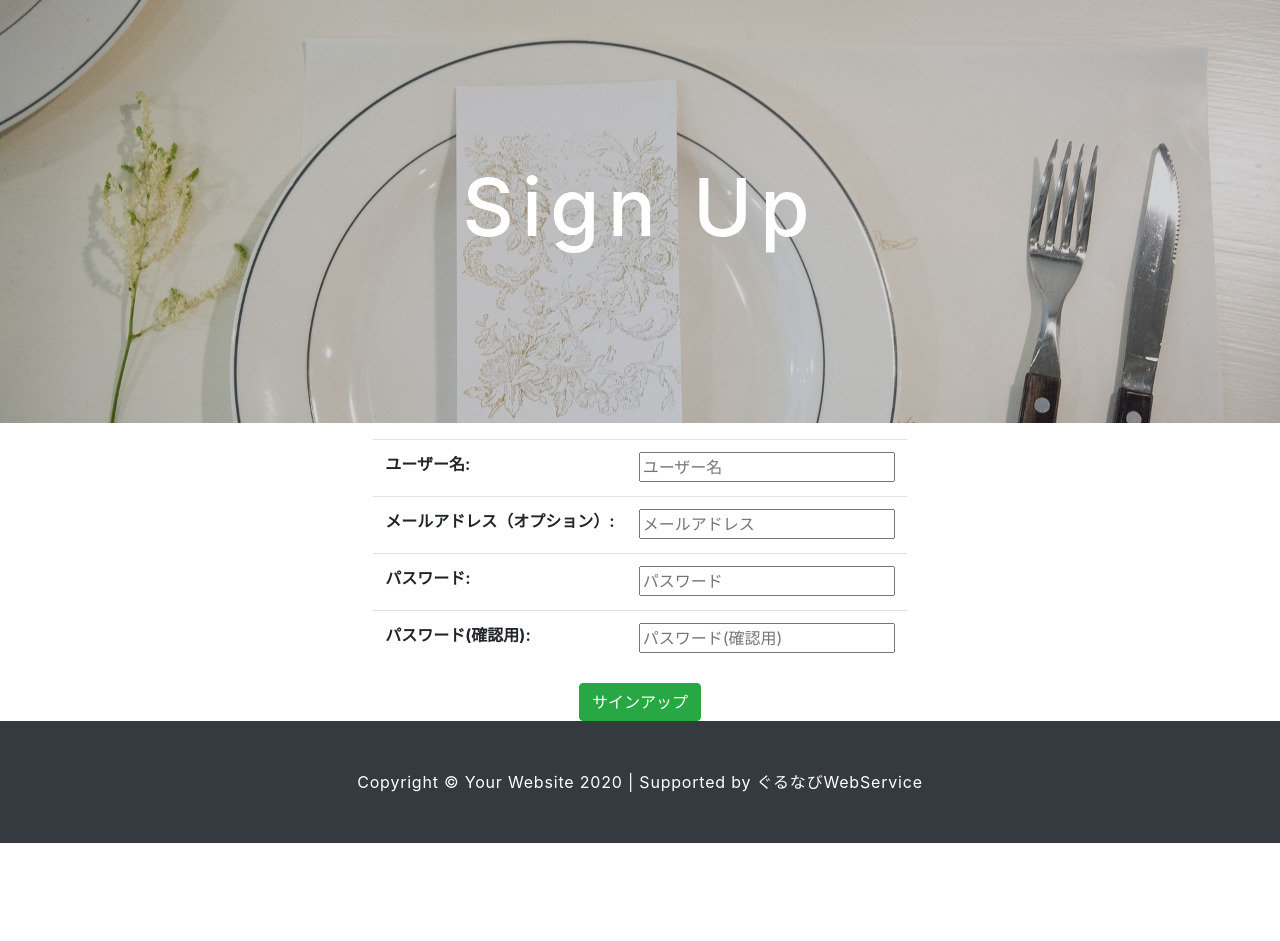
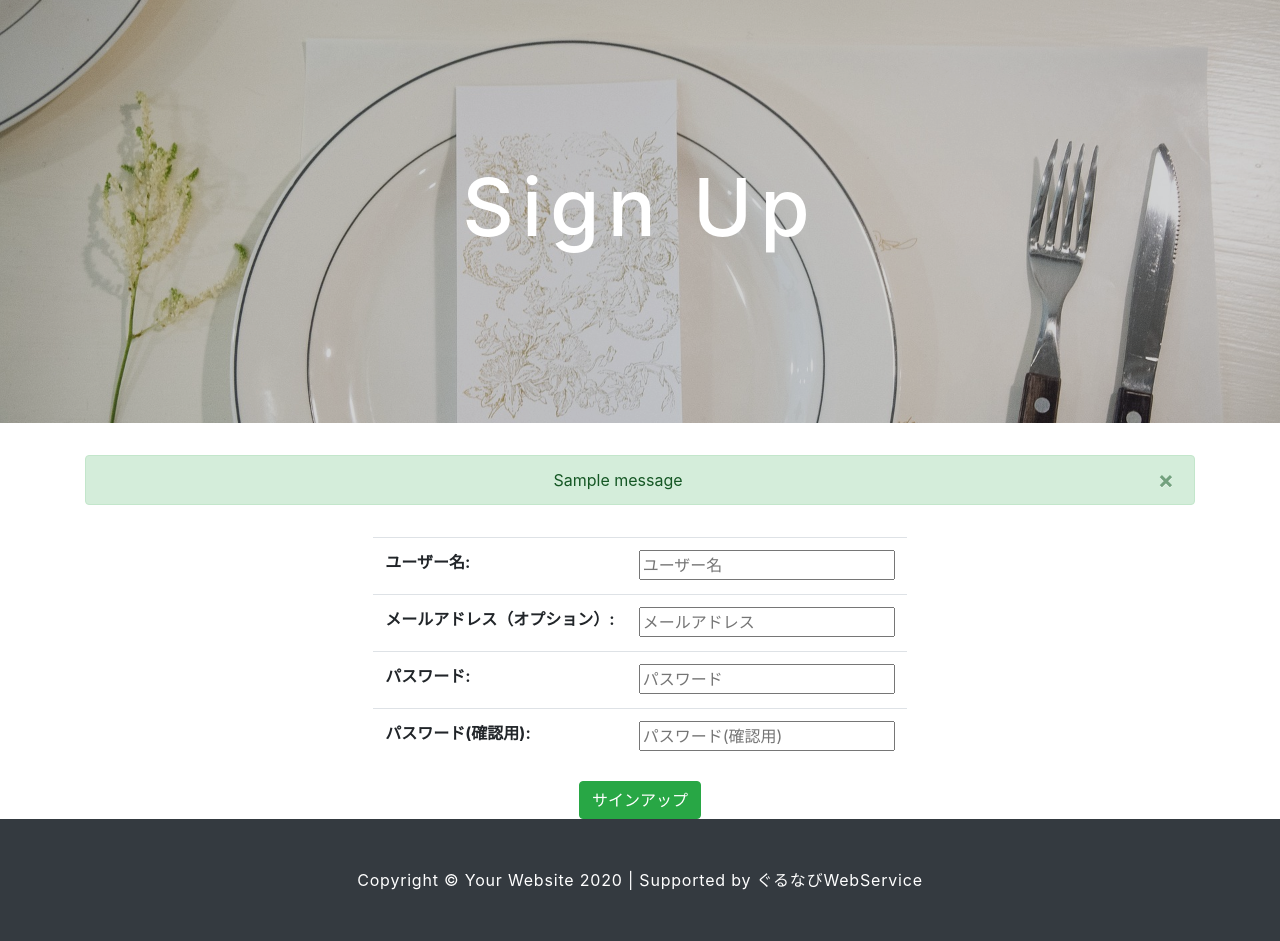
Before and after one commit to dai-gi/samurai-django-foodie, a Django app: page /accounts/signup/ in a window 1280 px wide. Shown: the part 57-998 px from the top of the page. Before the commit the page ends 900 px from the top, so only its background shows below. Run offline with Django 3.2, Linux system fonts and the light colour scheme; tables that the repository leaves empty hold one stand-in row (values such as "Sample post"); one stand-in notice (Sample message) is shown; some libraries are stand-ins or nearby versions.

Commit message:
Message追加

```diff
--- a/foodie/templates/foodie/base.html
+++ b/foodie/templates/foodie/base.html
@@ -1,6 +1,7 @@
 <!DOCTYPE html>
 <html lang="ja">
 {% load static %}
+
 <head>
     <meta charset="utf-8">
     <meta name="viewport" content="width=device-width, initial-scale=1, shrink-to-fit=no">
@@ -11,11 +12,13 @@
     <link rel="stylesheet" href="https://cdnjs.cloudflare.com/ajax/libs/font-awesome/5.12.1/css/all.min.css">
     <link rel="stylesheet" type="text/css" href="{% static 'css/style.css' %}">
 </head>
+
 <body>
     <nav class="navbar navbar-expand-lg navbar-dark bg-dark fixed-top">
         <div class="container">
             <a class="navbar-brand" href="/">Foodie</a>
-            <button class="navbar-toggler" type="button" data-toggle="collapse" data-target="#navbarResponsive" aria-controls="navbarResponsive" aria-expanded="false" aria-label="Toggle navigation">
+            <button class="navbar-toggler" type="button" data-toggle="collapse" data-target="#navbarResponsive"
+                aria-controls="navbarResponsive" aria-expanded="false" aria-label="Toggle navigation">
                 <span class="navbar-toggler-icon"></span>
             </button>
             <div class="collapse navbar-collapse" id="navbarResponsive">
@@ -42,6 +45,27 @@
 
     <main>
         <div class="container">
+            <!-- 通知メッセージ -->
+            {% if messages %}
+            <div class="row align-items-center my-3">
+                <div class="col-12">
+                    <div class="message text-center">
+                        {% for message in messages %}
+                        <div class="alert{% if message.tags %} alert-{{ message.tags }}{% endif %} alert-dismissible"
+                            role="alert">
+                            <button type="button" class="close" data-dismiss="alert" aria-label="Close">
+                                <span aria-hidden="true">
+                                    &times;
+                                </span>
+                            </button>
+                            {{ message }}
+                        </div>
+                        {% endfor %}
+                    </div>
+                </div>
+            </div>
+            {% endif %}
+
             <!-- メイン -->
             {% block content %}
             {% endblock content %}
@@ -50,7 +74,8 @@
 
     <footer class="py-5 bg-dark">
         <div class="container">
-            <p class="m-0 text-center text-white">Copyright &copy; Your Website 2020 | Supported by <a class="gnavi" href="https://api.gnavi.co.jp/api/scope/" target="_blank">ぐるなびWebService</a></p>
+            <p class="m-0 text-center text-white">Copyright &copy; Your Website 2020 | Supported by <a class="gnavi"
+                    href="https://api.gnavi.co.jp/api/scope/" target="_blank">ぐるなびWebService</a></p>
         </div>
     </footer>
 
@@ -58,4 +83,5 @@
     <script src="https://cdn.jsdelivr.net/npm/popper.js@1.16.0/dist/umd/popper.min.js"></script>
     <script src="https://stackpath.bootstrapcdn.com/bootstrap/4.4.1/js/bootstrap.min.js"></script>
 </body>
+
 </html>
```
Lines whose indentation alone changed are shown as unchanged.
